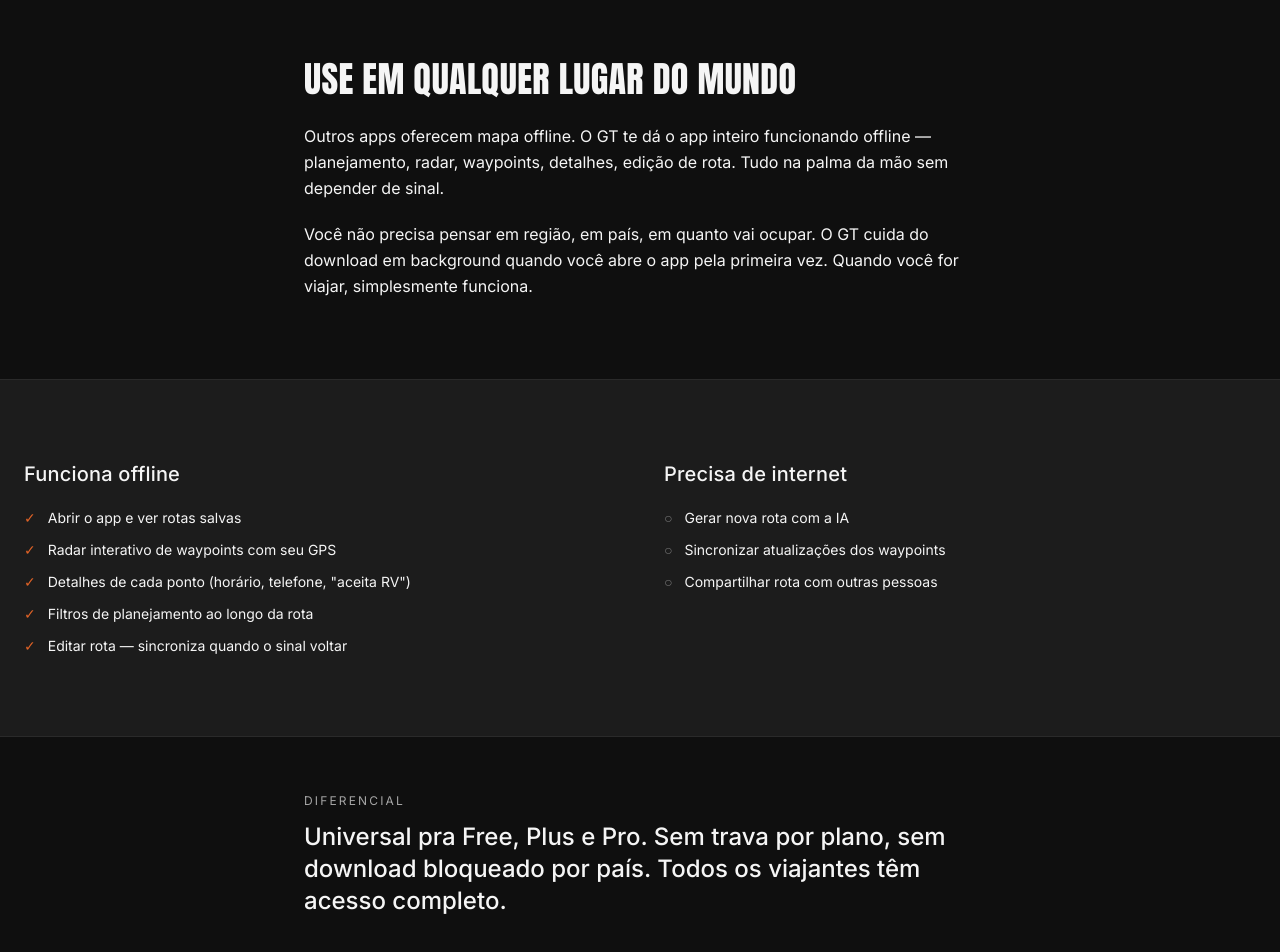
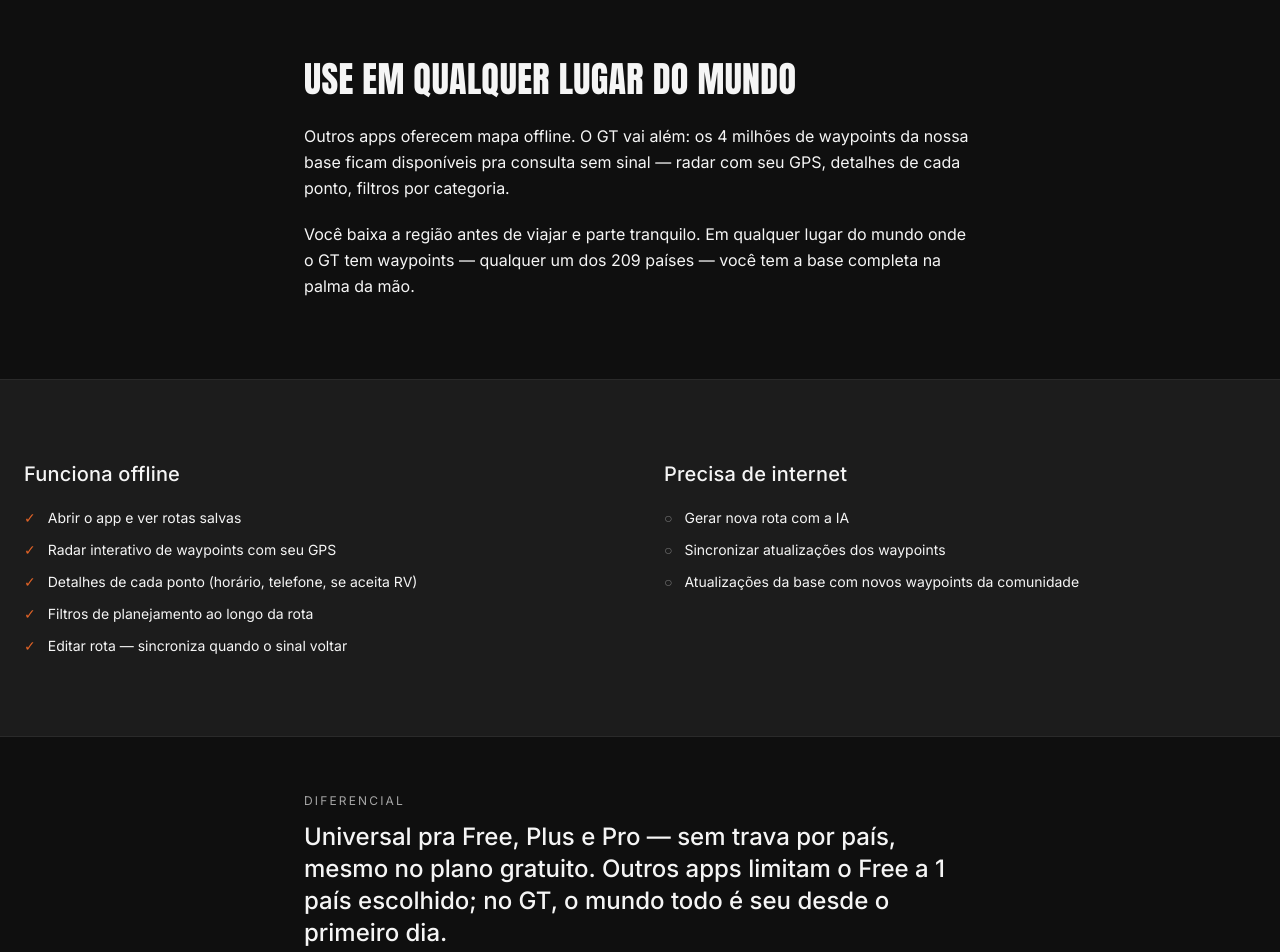
Before and after one commit to rangel2010/gtoverlander-site, a Next.js app: page /recursos/modo-offline in a window 1280 px wide. Shown: the part 620-1572 px from the top of the page. Built offline with nearby package versions, Linux system fonts and the light colour scheme; no server answers.

Commit message:
refactor(copy): refina pagina Modo Offline - foco em waypoints offline e USP no per-country no Free

```diff
--- a/app/recursos/modo-offline/page.tsx
+++ b/app/recursos/modo-offline/page.tsx
@@ -6,13 +6,13 @@ import { OutrasFeatures } from '@/components/sections/outras-features';
 export const metadata: Metadata = {
   title: 'Modo Offline',
   description:
-    'Em breve. Use o GT em qualquer lugar do mundo, sem depender de sinal. Baixe e parta. Universal pra Free, Plus e Pro.',
+    'Em breve. Baixe a região antes de viajar e use o GT em qualquer lugar do mundo, sem depender de sinal. Acesso universal pra Free, Plus e Pro.',
 };
 
 const funciona = [
   'Abrir o app e ver rotas salvas',
   'Radar interativo de waypoints com seu GPS',
-  'Detalhes de cada ponto (horário, telefone, "aceita RV")',
+  'Detalhes de cada ponto (horário, telefone, se aceita RV)',
   'Filtros de planejamento ao longo da rota',
   'Editar rota — sincroniza quando o sinal voltar',
 ];
@@ -20,7 +20,7 @@ const funciona = [
 const precisaInternet = [
   'Gerar nova rota com a IA',
   'Sincronizar atualizações dos waypoints',
-  'Compartilhar rota com outras pessoas',
+  'Atualizações da base com novos waypoints da comunidade',
 ];
 
 const faq = [
@@ -38,7 +38,7 @@ const faq = [
   },
   {
     q: 'É grátis ou pago?',
-    a: 'Universal pra todos os planos: Free, Plus e Pro têm acesso completo ao Modo Offline, sem limite de armazenamento ou bloqueio por país.',
+    a: 'Universal: Free, Plus e Pro têm acesso completo ao app no Modo Offline. O que muda entre os planos é só a quantidade de rotas que você pode exportar pra navegar — mas o app, os waypoints e o radar funcionam sem limite em qualquer plano.',
   },
 ];
 
@@ -48,7 +48,7 @@ export default function ModoOfflinePage() {
       <FeatureHero
         status="em-breve"
         title="O mundo no seu bolso, sem depender de sinal"
-        subline="Em breve. Baixe o app, baixe o mundo. Use o GT em qualquer lugar do planeta — online ou offline."
+        subline="Em breve. Baixe a região antes da viagem e use o GT em qualquer canto do planeta — sem sinal, sem dependência."
         primaryCta={{ label: 'Avise quando lançar', href: '/contato' }}
         secondaryCta={{ label: 'Baixar o app agora', href: '/baixar' }}
       />
@@ -59,14 +59,14 @@ export default function ModoOfflinePage() {
             Use em qualquer lugar do mundo
           </h2>
           <p className="text-gt-text leading-relaxed mb-5 font-sans">
-            Outros apps oferecem mapa offline. O GT te dá o app inteiro
-            funcionando offline — planejamento, radar, waypoints, detalhes,
-            edição de rota. Tudo na palma da mão sem depender de sinal.
+            Outros apps oferecem mapa offline. O GT vai além: os 4 milhões de
+            waypoints da nossa base ficam disponíveis pra consulta sem sinal —
+            radar com seu GPS, detalhes de cada ponto, filtros por categoria.
           </p>
           <p className="text-gt-text leading-relaxed font-sans">
-            Você não precisa pensar em região, em país, em quanto vai ocupar.
-            O GT cuida do download em background quando você abre o app pela
-            primeira vez. Quando você for viajar, simplesmente funciona.
+            Você baixa a região antes de viajar e parte tranquilo. Em qualquer
+            lugar do mundo onde o GT tem waypoints — qualquer um dos 209 países
+            — você tem a base completa na palma da mão.
           </p>
         </div>
       </section>
@@ -117,8 +117,9 @@ export default function ModoOfflinePage() {
             Diferencial
           </p>
           <p className="font-sans text-xl md:text-2xl font-medium leading-snug text-gt-text">
-            Universal pra Free, Plus e Pro. Sem trava por plano, sem download
-            bloqueado por país. Todos os viajantes têm acesso completo.
+            Universal pra Free, Plus e Pro — sem trava por país, mesmo no plano
+            gratuito. Outros apps limitam o Free a 1 país escolhido; no GT, o
+            mundo todo é seu desde o primeiro dia.
           </p>
         </div>
       </section>
```
